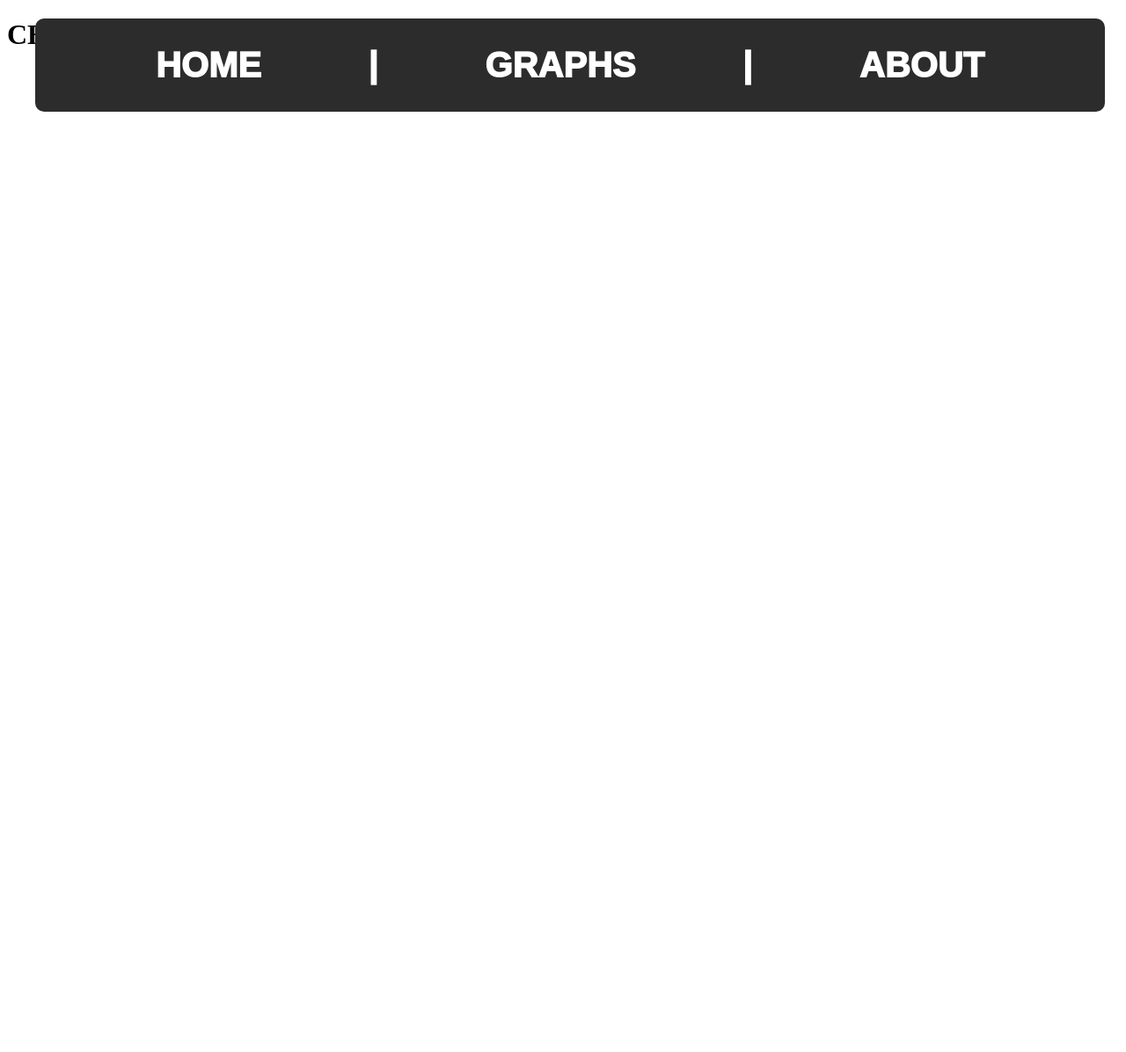
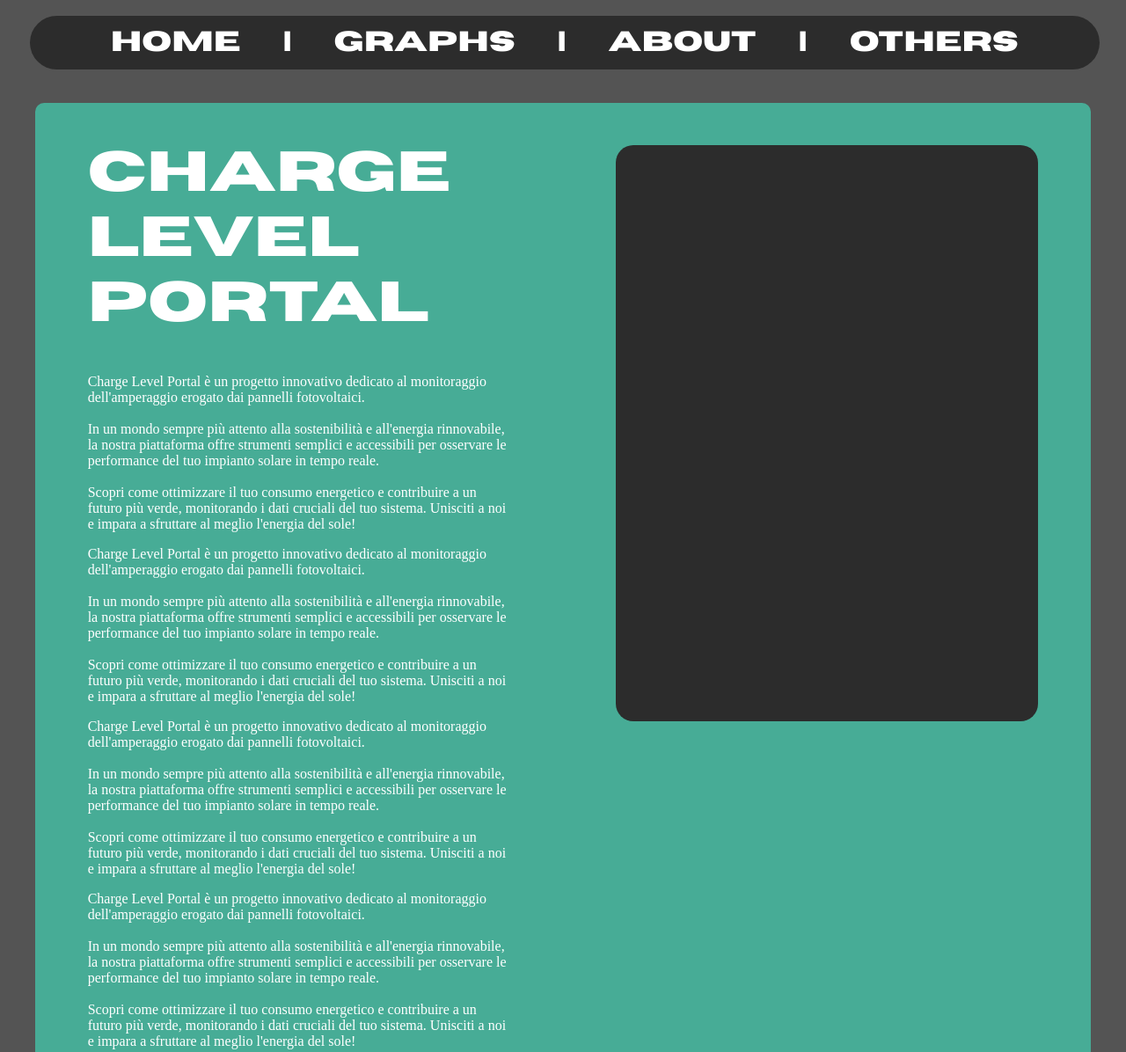
Before and after one commit to CuteLittleParrot/Charge-Level-Portal, a website: page public/index.html in a window 1280 px wide. Shown: the top 1196 px of the page at 88% size. Before the commit the page ends 800 px from the top, so only its background shows below. Drawn offline with Linux system fonts and the light colour scheme; a web font is replaced by a local one.

Commit message:
Home First Prototype

```diff
--- a/public/index.html
+++ b/public/index.html
@@ -6,15 +6,68 @@
         <link rel="stylesheet" href="style.css">
     </head>
     <body>
+        <div class = "header">
             <div class = "navbar">
                 <a class = "nav-item" href="">HOME</a>
                 <a class = "nav-sep" href="">|</a>
                 <a class = "nav-item" href="">GRAPHS</a>
                 <a class = "nav-sep" href="">|</a>
                 <a class = "nav-item" href="">ABOUT</a>
+                <a class = "nav-sep" href="">|</a>
+                <a class = "nav-item" href="https://prof-bernardis.infinityfreeapp.com/Progetti_Studenti.php?section=in-corso">OTHERS</a>
             </div>
-        <div class = "paragraph">
-                <h1 id = "title">CHARGE LEVEL PORTAL</h1>
+        </div>
+        <div class = "panel" id = "intro">
+                <div class = "left-side">
+                    <h1 class    = "title">CHARGE LEVEL PORTAL</h1>
+                    <p class = "paragraph">
+                        Charge Level Portal è un progetto innovativo dedicato al monitoraggio
+                        dell'amperaggio erogato dai pannelli fotovoltaici.<br><br>
+                        In un mondo sempre più attento alla sostenibilità e all'energia rinnovabile, la nostra
+                        piattaforma offre strumenti semplici e accessibili per osservare le
+                        performance del tuo impianto solare in tempo reale.<br><br>
+                        Scopri come ottimizzare il tuo consumo energetico e contribuire a un futuro più
+                        verde, monitorando i dati cruciali del tuo sistema.
+                        Unisciti a noi e impara a sfruttare al meglio l'energia del sole!
+                    </p>
+                    <p class = "paragraph">
+                        Charge Level Portal è un progetto innovativo dedicato al monitoraggio
+                        dell'amperaggio erogato dai pannelli fotovoltaici.<br><br>
+                        In un mondo sempre più attento alla sostenibilità e all'energia rinnovabile, la nostra
+                        piattaforma offre strumenti semplici e accessibili per osservare le
+                        performance del tuo impianto solare in tempo reale.<br><br>
+                        Scopri come ottimizzare il tuo consumo energetico e contribuire a un futuro più
+                        verde, monitorando i dati cruciali del tuo sistema.
+                        Unisciti a noi e impara a sfruttare al meglio l'energia del sole!
+                    </p>
+                    <p class = "paragraph">
+                        Charge Level Portal è un progetto innovativo dedicato al monitoraggio
+                        dell'amperaggio erogato dai pannelli fotovoltaici.<br><br>
+                        In un mondo sempre più attento alla sostenibilità e all'energia rinnovabile, la nostra
+                        piattaforma offre strumenti semplici e accessibili per osservare le
+                        performance del tuo impianto solare in tempo reale.<br><br>
+                        Scopri come ottimizzare il tuo consumo energetico e contribuire a un futuro più
+                        verde, monitorando i dati cruciali del tuo sistema.
+                        Unisciti a noi e impara a sfruttare al meglio l'energia del sole!
+                    </p>
+                    <p class = "paragraph">
+                        Charge Level Portal è un progetto innovativo dedicato al monitoraggio
+                        dell'amperaggio erogato dai pannelli fotovoltaici.<br><br>
+                        In un mondo sempre più attento alla sostenibilità e all'energia rinnovabile, la nostra
+                        piattaforma offre strumenti semplici e accessibili per osservare le
+                        performance del tuo impianto solare in tempo reale.<br><br>
+                        Scopri come ottimizzare il tuo consumo energetico e contribuire a un futuro più
+                        verde, monitorando i dati cruciali del tuo sistema.
+                        Unisciti a noi e impara a sfruttare al meglio l'energia del sole!
+                    </p>
+                </div>
+
+                <div class = "right-side">
+                    <div class = "image-container" id = "intro-image">
+
+                    </div>
+                </div>
+
         </div>
     </body>
 </html>
--- a/public/settings.css
+++ b/public/settings.css
@@ -1,6 +1,6 @@
 @font-face {
     font-family: "Horizon";
-    src: url("horizon.otf");
+    src: url("resources/horizon.otf");
 }
 
 :root {
--- a/public/style.css
+++ b/public/style.css
@@ -1,29 +1,90 @@
 @import url(settings.css);
 
+body{
+    padding-top: 7.75vw;
+    background-color: var(--dark-grey);
+}
+
+.header{
+    position: fixed;
+    background-color: var(--dark-grey);
+
+    padding: 2%;
+    margin: -9vw 0px;
+    width: 100%;
+}
+
 .navbar{
-    display: flex       ;
+    display: flex;
     background-color: var(--light-black);
 
-    position: fixed;
     width: 95%;
-    margin-left: 2.5%;
-    border-radius: 10px;
+    border-radius: 40px;
 
     justify-content: center;
 }
 
 .nav-item, .nav-sep{
     position: relative;
-    padding: 2.5% 5%;
+    padding: 1% 2%;
 
     font-family: "Horizon", sans-serif;
     font-weight: 1000;
     font-stretch: ultra-expanded;
-    font-size: clamp(0px, 3.5vw, 40px);
+    font-size: clamp(0px, 2.5vw, 40px);
+    text-decoration: none;
     color: white;
-    text-decoration: none;
 }
+
 
 .navbar-item:hover {
     color: #b0b0b0;
 }
+
+.panel{
+    background-color: var(--aquamarine-azure);
+    border-radius: 40px;
+    margin: 0px 2.5%;
+}
+
+.left-side, .right-side{
+    margin-left: 5%;
+    margin-right: 5%;
+    flex-basis: 50%;
+    overflow: auto;
+}
+
+#intro {
+    display: flex;
+    flex-direction: row;
+
+    background-color: var(--aquamarine-azure);
+    border-radius: 10px;
+    border-color: var(--aquamarine-azure);
+
+    color: #ffffff;
+
+    /* Aggiungi margine superiore */
+    margin-top: 10px; /* Sostituisci 70px con l'altezza della tua navbar */
+}
+
+.title{
+    font-family: "Horizon", sans-serif;
+    font-weight: 1000;
+    font-stretch: ultra-expanded;
+
+    font-size: clamp(50px, 5vw, 100px);
+}
+
+.image-container{
+    background-color: var(--light-black);
+    border-radius: 20px;
+
+    margin-top: 10%;
+    margin-bottom: 10%;
+}
+
+#intro-image{
+    width: 100%;
+    height: 60%;
+}
```
Lines whose indentation alone changed are shown as unchanged.
